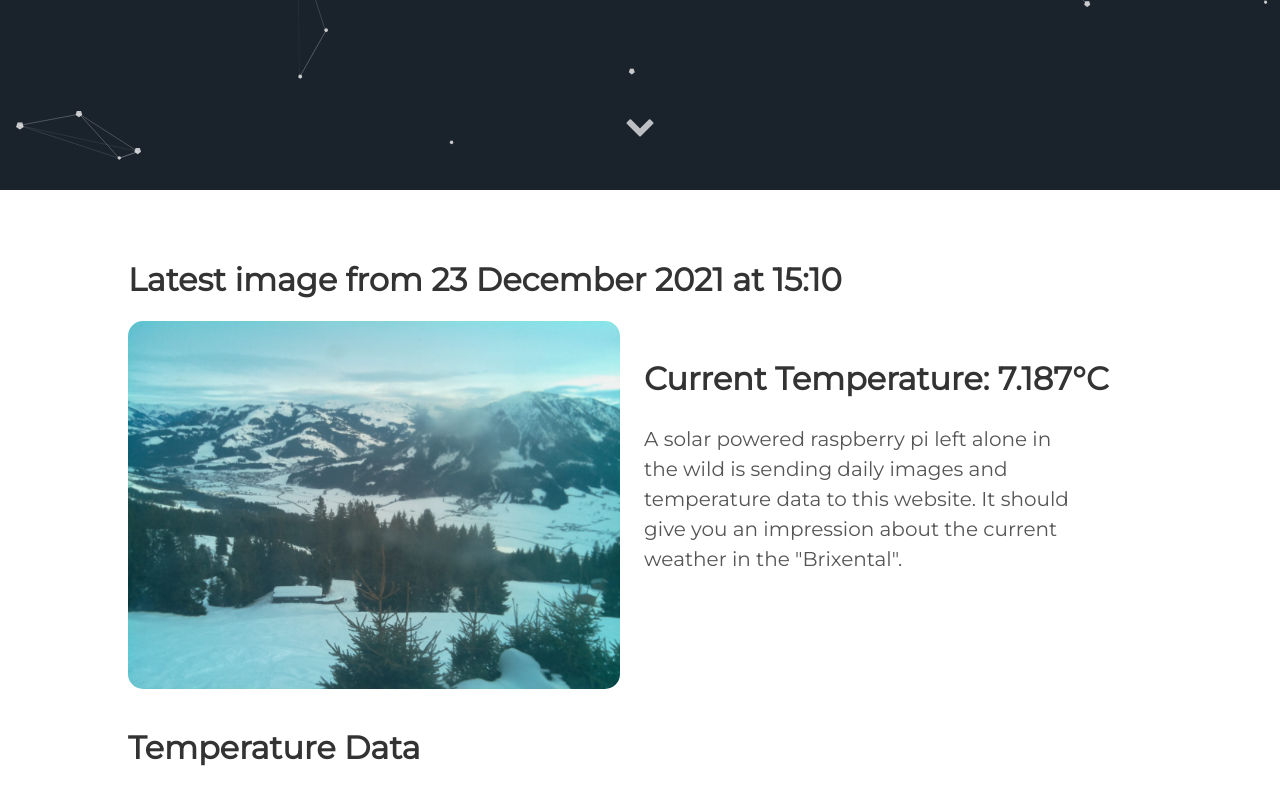
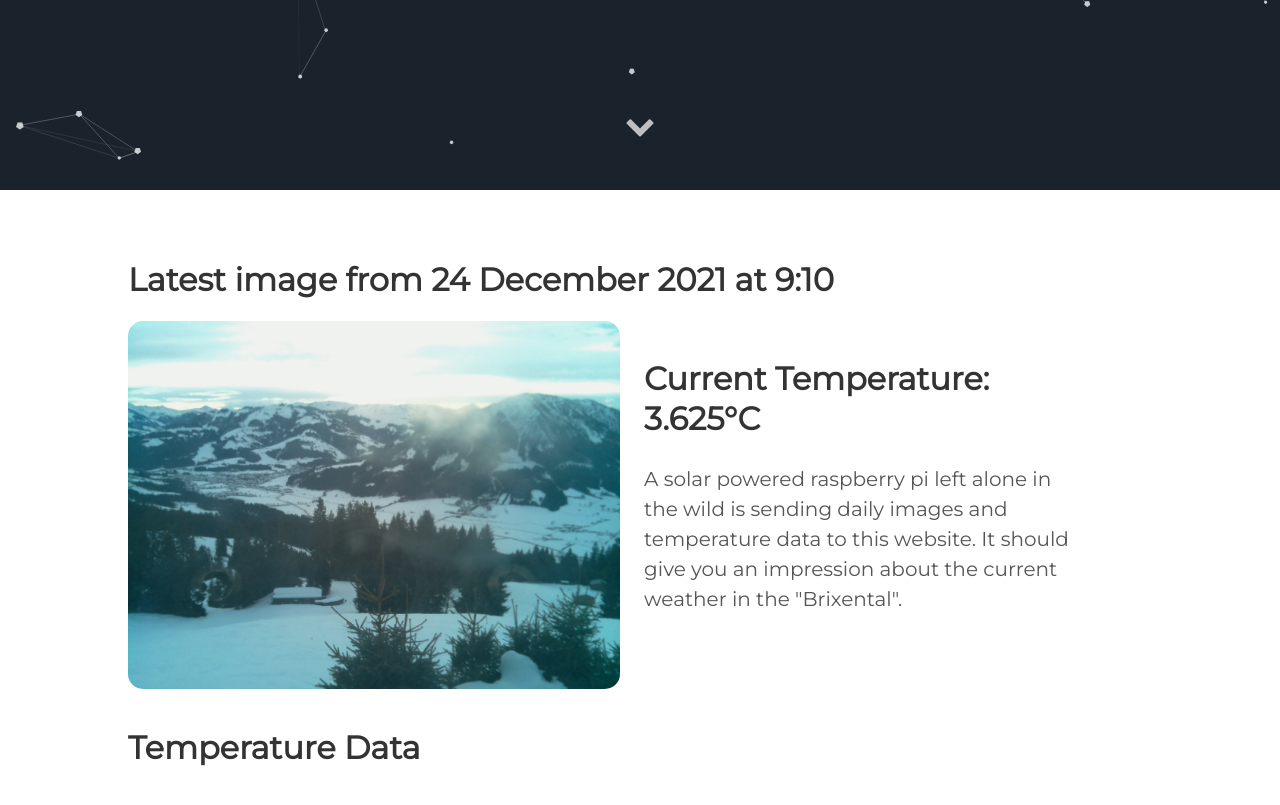
Before and after one commit to vektorious/vektorious.github.io, a Jekyll site: the page built from resources/huette.md, in a window 1280 px wide and 900 px high, scrolled down 710 px. Shown: the top 805 px of the window. Built offline with Jekyll 4.4.1, drawn with Linux system fonts in a browser that asks for light colours.

Commit message:
I'm a bot beep boop

```diff
--- a/resources/huette.md
+++ b/resources/huette.md
@@ -6,13 +6,13 @@ image: '/assets/img/'
 description: 'Live image from the Austrian alps'
 twitter_text: ' '
 ---
-## Latest image from 23 December 2021 at 15:10
+## Latest image from 24 December 2021 at  9:10
 <div class="huette">
   <div class="huette-image">
     <img src="{{ "/assets/img/huette.jpg" | prepend: site.baseurl }}">
   </div>
   <div class="huette-text">
-        <h2>Current Temperature: 7.187°C</h2>
+        <h2>Current Temperature: 3.625°C</h2>
         <p>A solar powered raspberry pi left alone in the wild is sending daily images and temperature data to this website. It should give you an impression about the current weather in the "Brixental".</p>
 
   </div>
```
Also changed, not shown: rpi-script/2021-12-24_090926.txt (renamed from rpi-script/2021-12-23_150926.txt, +5 -5 lines), rpi-script/huette.md (+2 -2 lines), assets/img/huette.jpg, assets/img/temp_plot.png, rpi-script/temp_plot.png, 1 other file.
